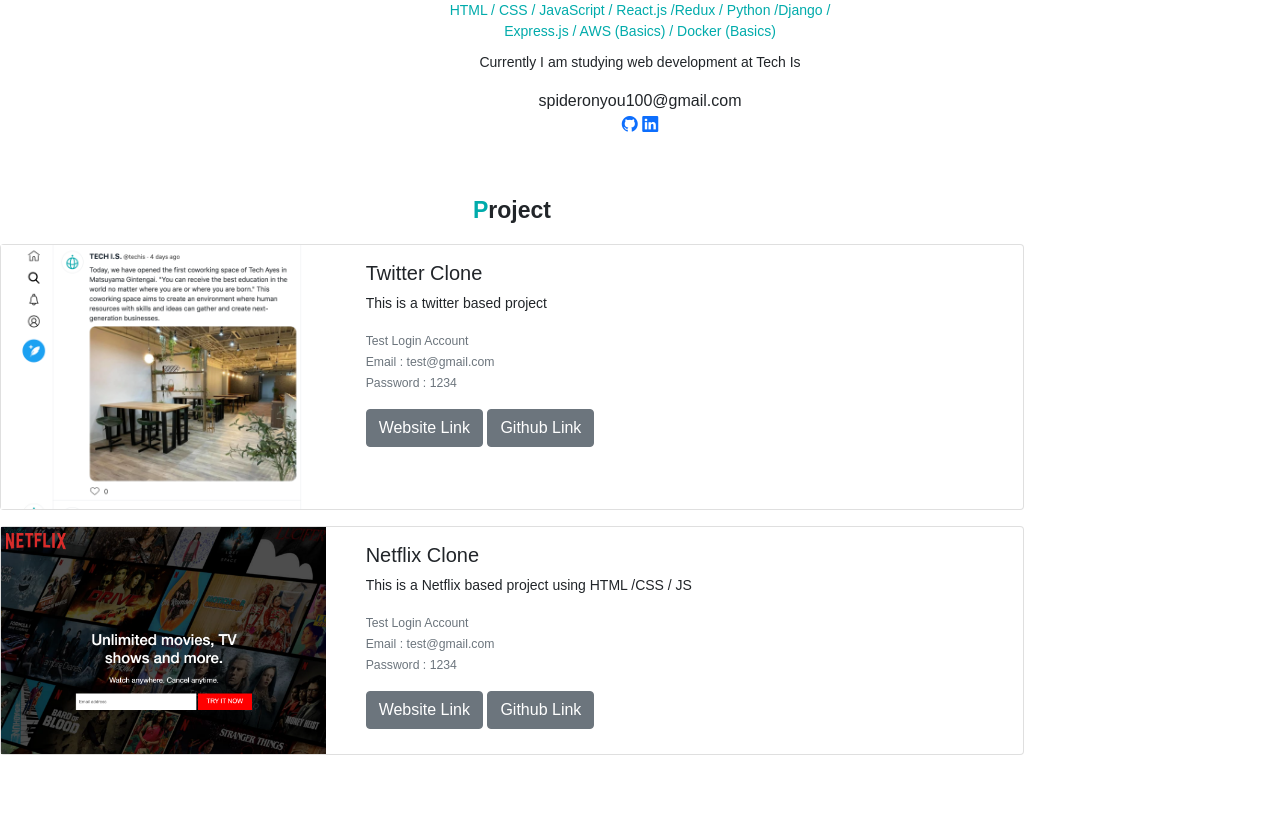
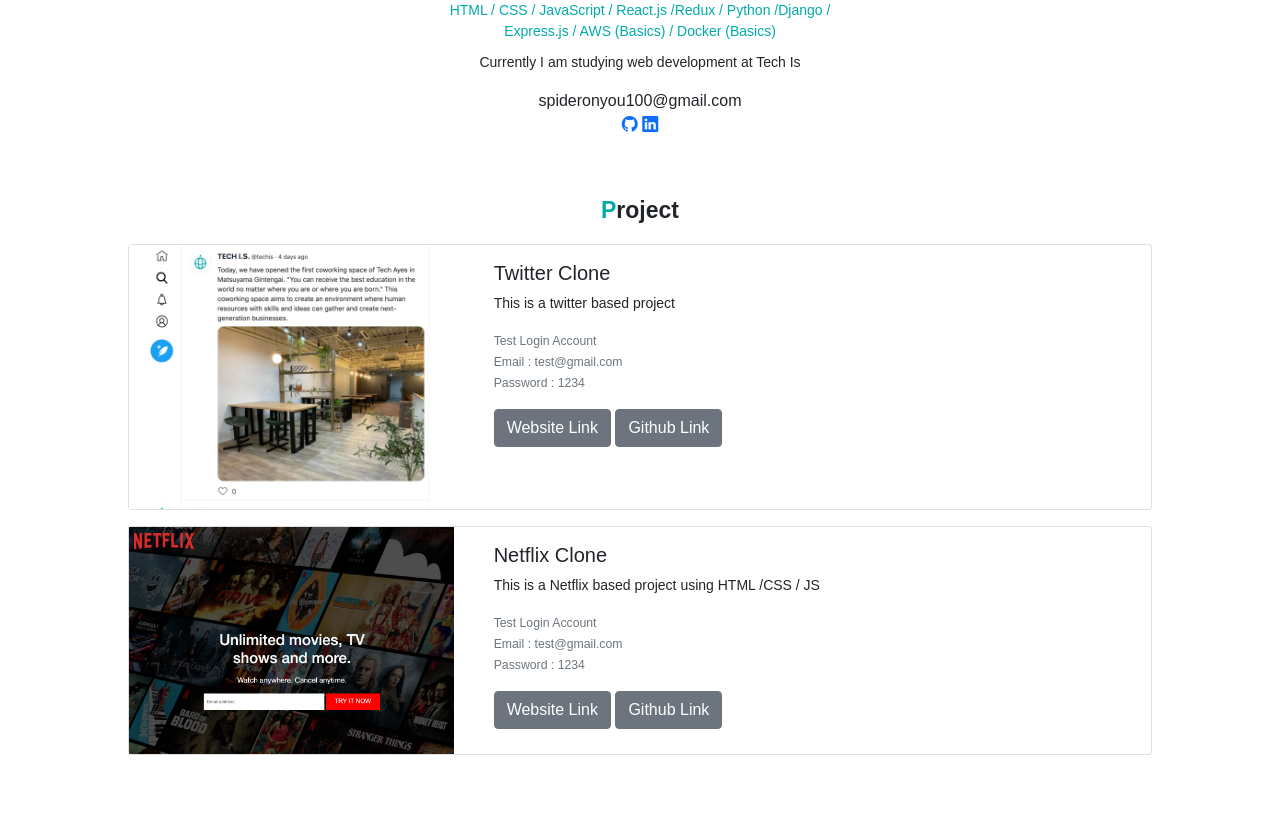
Before and after one commit to Scanales0102/MyPortfolio, a PHP site: page / in a window 1280 px wide. Shown: the part 336-1151 px from the top of the page. Before the commit the page ends 1091 px from the top, so only its background shows below. Run offline with PHP 8.4, Linux system fonts and the light colour scheme.

Commit message:
css change

```diff
--- a/style.css
+++ b/style.css
@@ -61,7 +61,7 @@
 *****/
 
 #project {
-  margin: 60 px auto;
+  margin: 60px auto;
   width: 80%;
 }
 #project h2 {
```
